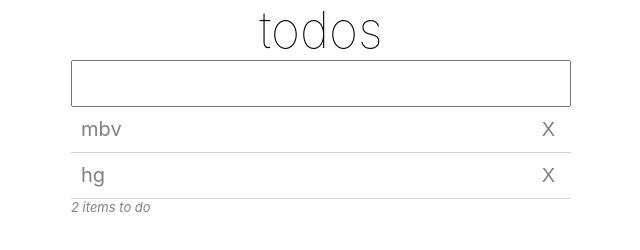
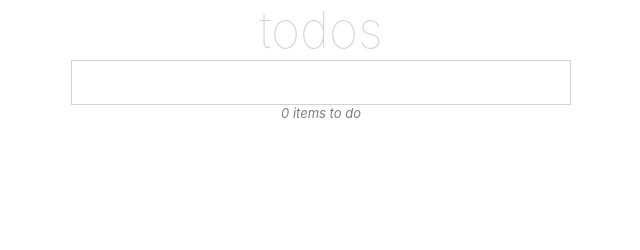
Before and after one commit to KadenN2019/redux-todo, a React app: page / in a window 1280 px wide. Shown: the whole page, without its empty margins (319-959 px from the left). Built offline with nearby package versions, Linux system fonts and the light colour scheme; data requests are answered from the project's data file.

Commit message:
prettier code

```diff
--- a/db.json
+++ b/db.json
@@ -1,14 +1,3 @@
 {
-  "items": [
-    {
-      "name": "mbv ",
-      "active": false,
-      "id": 1
-    },
-    {
-      "name": "hg",
-      "active": false,
-      "id": 2
-    }
-  ]
+  "items": []
 }
--- a/src/components/ItemForm.js
+++ b/src/components/ItemForm.js
@@ -1,6 +1,6 @@
 import React, { useState } from 'react'
+import { useDispatch } from 'react-redux'
 import { addItem } from '../actions/Action'
-import { useDispatch } from 'react-redux'
 
 export default function (props) {
     const [item, setItem] = useState('')
@@ -16,10 +16,10 @@ export default function (props) {
     return (
         <form onSubmit={handleSubmit} >
             <input
-                className="textbox"
+                className='textbox'
                 type='text'
                 id='item'
-                name = "item"
+                name = 'item'
                 value={item}
                 onChange={e => setItem(e.target.value)}
             />
--- a/src/components/Main.js
+++ b/src/components/Main.js
@@ -1,11 +1,8 @@
-import Axios from 'axios'
 import React from 'react'
-import { useSelector } from 'react-redux'
 import { useEffect } from 'react'
+import { useSelector, useDispatch  } from 'react-redux'
+import { listItems, completeItem, deleteItem } from '../actions/Action'
 import "../styles/base.css"
-import { useDispatch } from 'react-redux'
-import { listItems, completeItem } from '../actions/Action'
-import { deleteItem } from '../actions/Action'
 
 
 export default function(props){
@@ -20,7 +17,7 @@ export default function(props){
     }
 
     function complete(id,status){
-        dispatch(completeItem(id))
+        dispatch(completeItem(id,status))
     }
 
     useEffect(() => {
@@ -30,9 +27,13 @@ export default function(props){
     return (
         <div>
             <div>
-                {items.map((item, i) => (
+                {items.map((item) => (
                     <div key={`todo-${item.id}`} className='things' >
-                        <div className={item.active === false ? '': 'complete'}onClick={(e)=>complete(item.id,item.active)}>{item.name}</div>
+                        <div
+                            className={item.active === false ? '': 'complete'}
+                            onClick={(e)=>complete(item.id,item.active)}>
+                                {item.name}
+                        </div>
                         <button  onClick={(e)=> del(item.id)} >X</button>
                     </div>
                 ))}
--- a/src/styles/base.css
+++ b/src/styles/base.css
@@ -30,6 +30,7 @@ code {
 h1{
   text-align: center;
   font-weight: 100;
+  color: lightgray;
   font-size: 50px;
   margin: 0px;
 }
@@ -40,6 +41,7 @@ h1{
   padding: 10px;
   outline: none;
   color: gray;
+  border: 1px solid lightgray;
 }
 
 .things{
@@ -59,9 +61,12 @@ h1{
   background: none;
   border: none;
   font-size: 20px;
-  cursor: pointer;
-  color: gray;
+  color: lightgray;
   font-weight: 300;
+}
+
+.things button:hover{
+  color: red;
 }
 
 .complete{
@@ -73,4 +78,5 @@ h1{
   font-size: 13px;
   font-style: italic;
   color: gray;
+  text-align: center;
 }
```
Also changed, not shown: src/actions/Action.js (+5 -5 lines), src/reducers/listReducer.js (+3 -5 lines).
